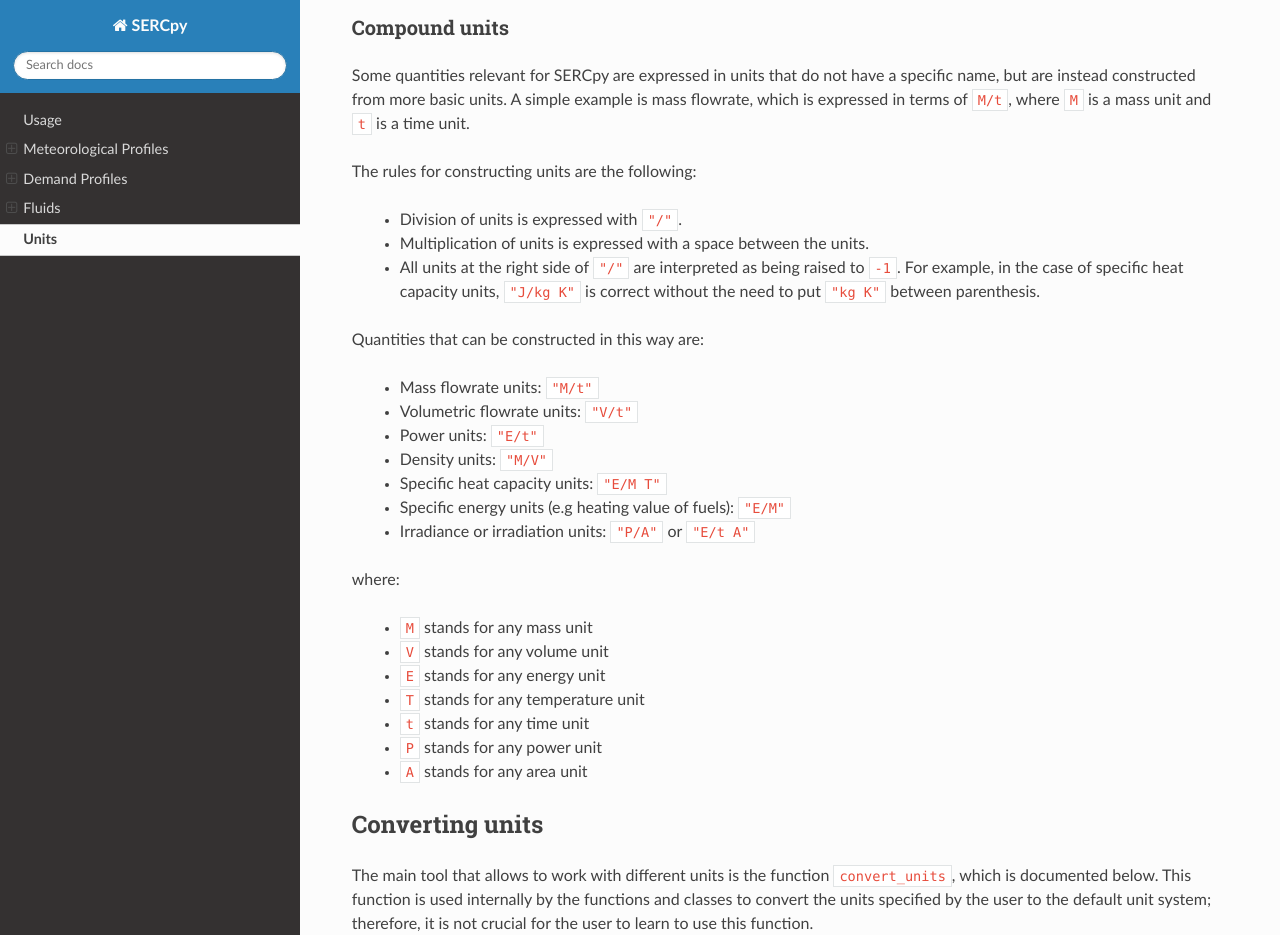
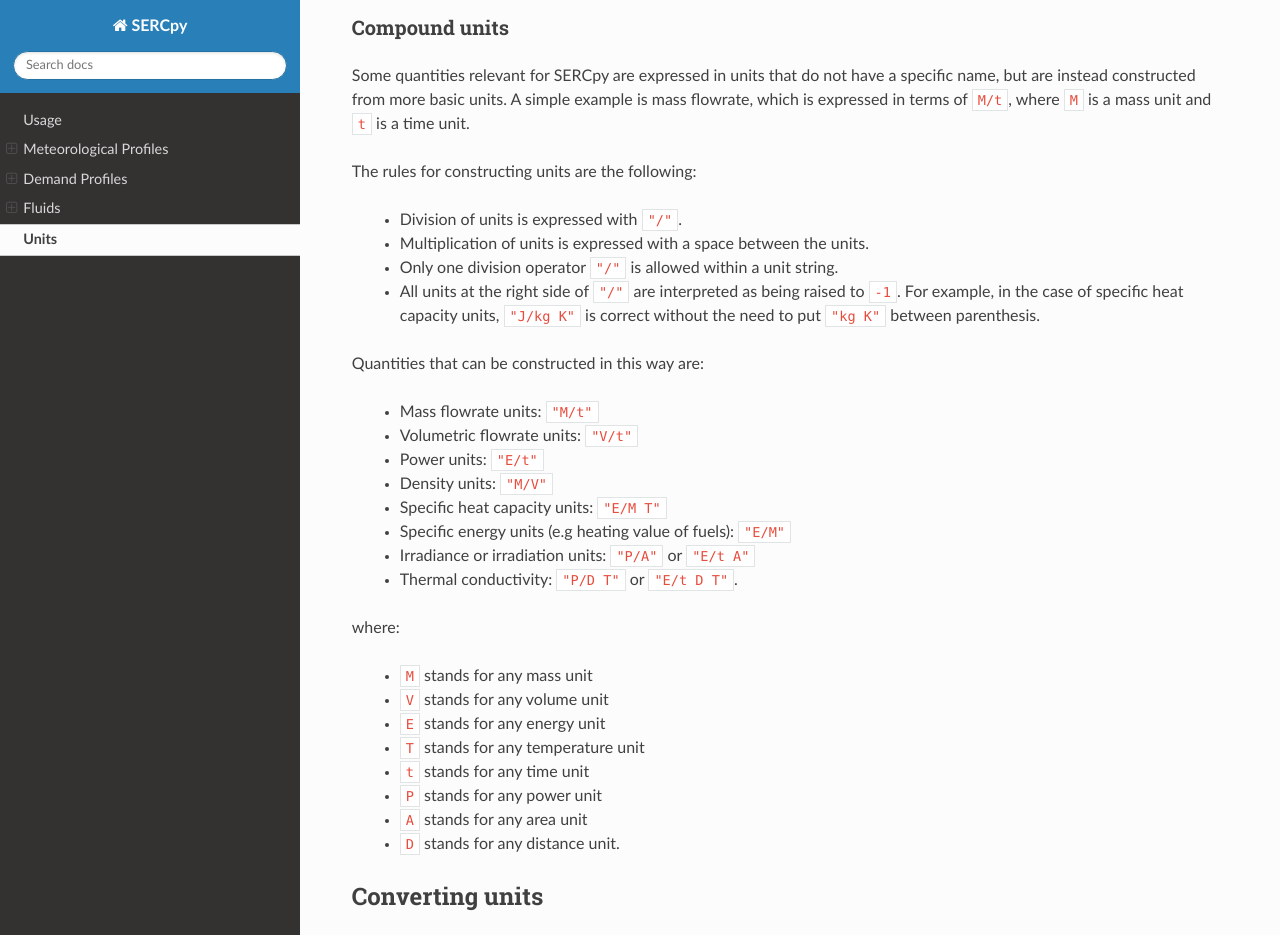
Before and after one commit to serc-chile/SERCpy, a Sphinx documentation site: the page built from docs/source/units/units.rst, in a window 1280 px wide and 1400 px high, scrolled down 3462 px. Shown: the top 935 px of the window. Built offline with Sphinx 7.4.7 and the Read the Docs theme 3.1.0, drawn with Linux system fonts in a browser that asks for light colours; pages that are not in the unit, such as notebooks, are missing from menus.

Commit message:
Update units.rst

```diff
--- a/docs/source/units/units.rst
+++ b/docs/source/units/units.rst
@@ -163,6 +163,7 @@
 
   - Division of units is expressed with `"/"`.
   - Multiplication of units is expressed with a space between the units.
+  - Only one division operator `"/"` is allowed within a unit string.
   - All units at the right side of `"/"` are interpreted as being raised to `-1`. For example, in the case of specific heat capacity units, `"J/kg K"` is correct without the need to put `"kg K"` between parenthesis.
 
 Quantities that can be constructed in this way are:
@@ -174,6 +175,7 @@
   - Specific heat capacity units: `"E/M T"`
   - Specific energy units (e.g heating value of fuels): `"E/M"`
   - Irradiance or irradiation units: `"P/A"` or `"E/t A"`
+  - Thermal conductivity: `"P/D T"` or `"E/t D T"`.
 
 where:
 
@@ -184,6 +186,7 @@
   - `t` stands for any time unit
   - `P` stands for any power unit
   - `A` stands for any area unit
+  - `D` stands for any distance unit.
 
 .. _converting_units
 
```
